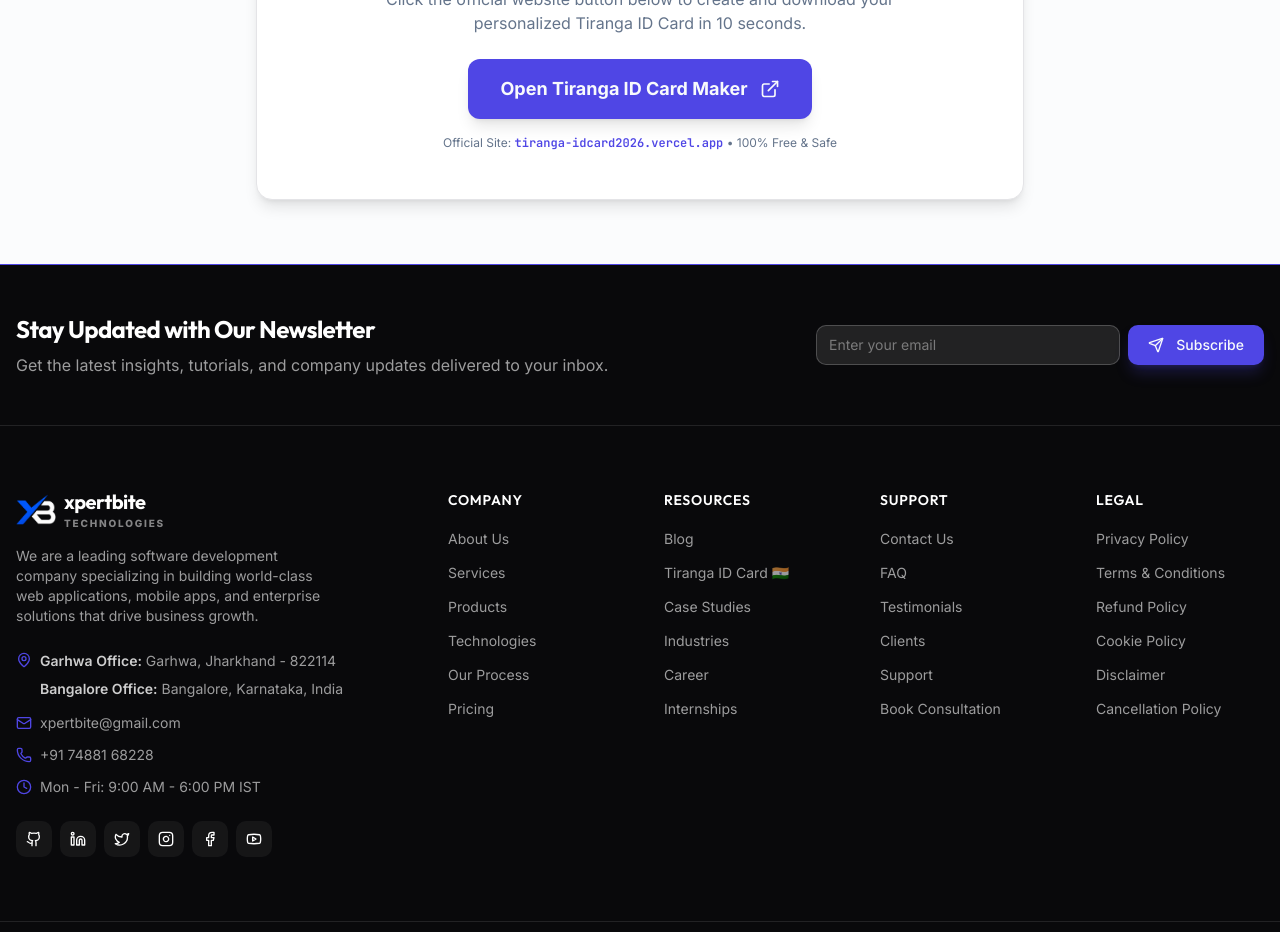
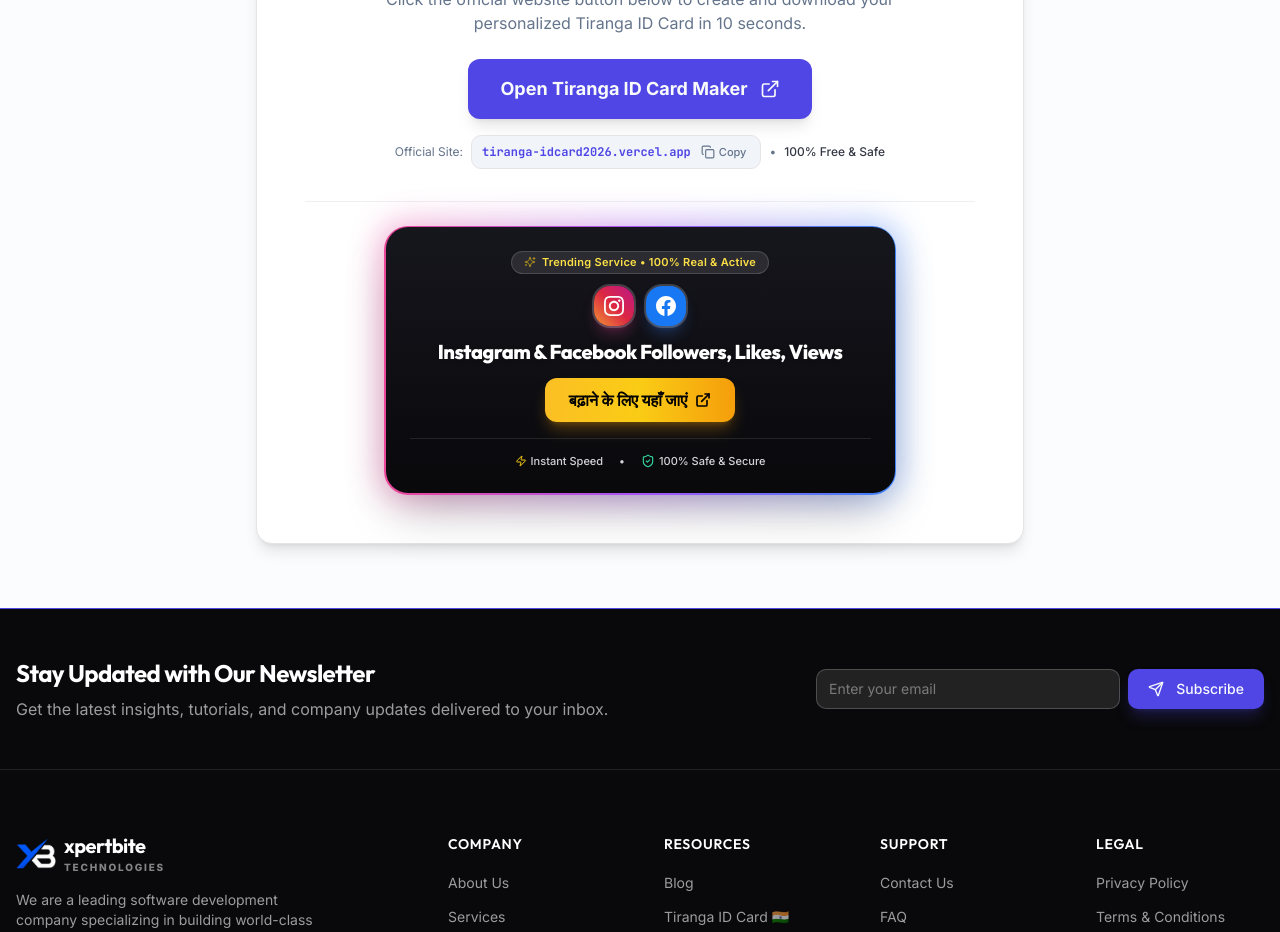
Before and after one commit to anilmonitor/xpertbite.in, a Next.js app: page /idcard in a window 1280 px wide. Shown: the part 4420-5352 px from the top of the page. Built offline with nearby package versions, Linux system fonts and the light colour scheme.

Commit message:
add easy like

```diff
--- a/src/app/idcard/page.tsx
+++ b/src/app/idcard/page.tsx
@@ -16,6 +16,8 @@
 import { TirangaCardSimulator } from "./tiranga-simulator";
 import { TirangaFaqAccordion } from "./tiranga-faq";
 import { TirangaCountdownLauncher } from "./tiranga-countdown-button";
+import { TirangaSiteLink } from "./tiranga-site-link";
+import { TirangaSocialBanner } from "./tiranga-social-banner";
 
 export const metadata: Metadata = {
   title: "How to Make Tiranga ID Card Online 2026 (Free) | तिरंगा आईडी कार्ड कैसे बनाएं - Step by Step Guide",
@@ -525,8 +527,16 @@
               {/* The Interactive Countdown Launcher (10s timer with fast ms count) */}
               <TirangaCountdownLauncher generatorUrl={EXTERNAL_GENERATOR_URL} />
 
-              <div className="mt-4 text-xs text-muted-foreground">
-                Official Site: <code className="font-mono text-primary font-semibold">tiranga-idcard2026.vercel.app</code> • 100% Free & Safe
+              <div className="mt-4">
+                <TirangaSiteLink
+                  url={EXTERNAL_GENERATOR_URL}
+                  displayUrl="tiranga-idcard2026.vercel.app"
+                />
+              </div>
+
+              {/* ─── Social Media Followers Banner (EasyLike) ─────────── */}
+              <div className="mt-8 pt-6 border-t border-border/60">
+                <TirangaSocialBanner url="https://easylike.in/" />
               </div>
             </div>
           </div>
--- /dev/null
+++ b/src/app/idcard/tiranga-site-link.tsx
@@ -0,0 +1,66 @@
+"use client";
+
+import * as React from "react";
+import { Copy, Check } from "lucide-react";
+
+interface TirangaSiteLinkProps {
+  url?: string;
+  displayUrl?: string;
+}
+
+export function TirangaSiteLink({
+  url = "https://tiranga-idcard2026.vercel.app",
+  displayUrl = "tiranga-idcard2026.vercel.app",
+}: TirangaSiteLinkProps) {
+  const [copied, setCopied] = React.useState(false);
+
+  const handleCopy = async () => {
+    try {
+      await navigator.clipboard.writeText(url);
+      setCopied(true);
+      setTimeout(() => setCopied(false), 2000);
+    } catch {
+      // Fallback
+      const textArea = document.createElement("textarea");
+      textArea.value = url;
+      document.body.appendChild(textArea);
+      textArea.select();
+      document.execCommand("copy");
+      document.body.removeChild(textArea);
+      setCopied(true);
+      setTimeout(() => setCopied(false), 2000);
+    }
+  };
+
+  return (
+    <div className="flex flex-wrap items-center justify-center gap-2 text-xs text-muted-foreground">
+      <span>Official Site:</span>
+      <div className="inline-flex items-center gap-1.5 px-2.5 py-1 rounded-lg bg-muted border border-border">
+        <code className="font-mono text-primary font-bold text-xs">{displayUrl}</code>
+        <button
+          type="button"
+          onClick={handleCopy}
+          title="Copy link to paste in new tab"
+          aria-label="Copy official website link"
+          className="p-1 rounded-md hover:bg-background/80 text-muted-foreground hover:text-foreground transition-all flex items-center gap-1 cursor-pointer"
+        >
+          {copied ? (
+            <>
+              <Check className="h-3.5 w-3.5 text-emerald-500" />
+              <span className="text-[11px] font-semibold text-emerald-600 dark:text-emerald-400">
+                Copied!
+              </span>
+            </>
+          ) : (
+            <>
+              <Copy className="h-3.5 w-3.5" />
+              <span className="text-[11px] font-medium">Copy</span>
+            </>
+          )}
+        </button>
+      </div>
+      <span>•</span>
+      <span className="font-medium text-foreground/80">100% Free &amp; Safe</span>
+    </div>
+  );
+}
--- /dev/null
+++ b/src/app/idcard/tiranga-social-banner.tsx
@@ -0,0 +1,81 @@
+import * as React from "react";
+import { ExternalLink, Sparkles, Zap, ShieldCheck } from "lucide-react";
+
+interface TirangaSocialBannerProps {
+  url?: string;
+}
+
+export function TirangaSocialBanner({
+  url = "https://easylike.in/",
+}: TirangaSocialBannerProps) {
+  return (
+    <div className="relative max-w-lg mx-auto w-full group">
+      {/* Dynamic Animated Ambient Glow */}
+      <div className="absolute -inset-1 rounded-3xl bg-gradient-to-r from-pink-500 via-purple-600 to-blue-500 opacity-40 blur-lg group-hover:opacity-75 group-hover:blur-xl transition-all duration-500" />
+
+      {/* Gradient Border Frame */}
+      <a
+        href={url}
+        target="_blank"
+        rel="noopener noreferrer"
+        className="relative block rounded-3xl p-[1.5px] bg-gradient-to-r from-pink-500 via-purple-500 to-blue-500 shadow-2xl hover:scale-[1.02] active:scale-[0.98] transition-all duration-300"
+      >
+        {/* Inner Card */}
+        <div className="relative rounded-[22px] bg-gradient-to-b from-[#16161d] via-[#0f0f14] to-[#09090c] p-5 sm:p-6 overflow-hidden text-center">
+          {/* Shimmer Light Reflection Sweep on Hover */}
+          <div className="absolute inset-0 bg-gradient-to-r from-transparent via-white/10 to-transparent -translate-x-full group-hover:translate-x-full transition-transform duration-1000 ease-in-out pointer-events-none" />
+
+          {/* Top Pill Badges & Social Icons */}
+          <div className="flex flex-col items-center justify-center gap-3 mb-3">
+            {/* Trending Tag */}
+            <div className="inline-flex items-center gap-1.5 px-3 py-0.5 rounded-full bg-white/10 backdrop-blur-md border border-white/15 text-[11px] font-semibold text-yellow-300 tracking-wide shadow-sm">
+              <Sparkles className="w-3 h-3 text-yellow-400 animate-pulse" />
+              <span>Trending Service • 100% Real &amp; Active</span>
+            </div>
+
+            {/* Social Logos Badges */}
+            <div className="flex items-center justify-center gap-3">
+              {/* Instagram Icon Badge */}
+              <div className="w-10 h-10 rounded-2xl p-0.5 bg-gradient-to-tr from-[#f09433] via-[#dc2743] to-[#bc1888] shadow-lg shadow-pink-500/30 ring-2 ring-white/20 group-hover:rotate-3 transition-transform">
+                <div className="w-full h-full rounded-[14px] flex items-center justify-center text-white">
+                  <svg className="w-5 h-5 fill-current" viewBox="0 0 24 24">
+                    <path d="M12 2.163c3.204 0 3.584.012 4.85.07 3.252.148 4.771 1.691 4.919 4.919.058 1.265.069 1.645.069 4.849 0 3.205-.012 3.584-.069 4.849-.149 3.225-1.664 4.771-4.919 4.919-1.266.058-1.644.07-4.85.07-3.204 0-3.584-.012-4.849-.07-3.26-.149-4.771-1.699-4.919-4.92-.058-1.265-.07-1.644-.07-4.849 0-3.204.013-3.583.07-4.849.149-3.227 1.664-4.771 4.919-4.919 1.266-.057 1.645-.069 4.849-.069zm0-2.163c-3.259 0-3.667.014-4.947.072-4.358.2-6.78 2.618-6.98 6.98-.059 1.281-.073 1.689-.073 4.948 0 3.259.014 3.668.072 4.948.2 4.358 2.618 6.78 6.98 6.98 1.281.058 1.689.072 4.948.072 3.259 0 3.668-.014 4.948-.072 4.354-.2 6.782-2.618 6.979-6.98.059-1.28.073-1.689.073-4.948 0-3.259-.014-3.667-.072-4.947-.196-4.354-2.617-6.78-6.979-6.98-1.281-.059-1.69-.073-4.949-.073zm0 5.838c-3.403 0-6.162 2.759-6.162 6.162s2.759 6.163 6.162 6.163 6.162-2.759 6.162-6.163c0-3.403-2.759-6.162-6.162-6.162zm0 10.162c-2.209 0-4-1.79-4-4 0-2.209 1.791-4 4-4s4 1.791 4 4c0 2.21-1.791 4-4 4zm6.406-11.845c-.796 0-1.441.645-1.441 1.44s.645 1.44 1.441 1.44c.795 0 1.439-.645 1.439-1.44s-.644-1.44-1.439-1.44z" />
+                  </svg>
+                </div>
+              </div>
+
+              {/* Facebook Icon Badge */}
+              <div className="w-10 h-10 rounded-2xl p-0.5 bg-[#1877F2] shadow-lg shadow-blue-500/30 ring-2 ring-white/20 group-hover:-rotate-3 transition-transform flex items-center justify-center text-white">
+                <svg className="w-5 h-5 fill-current" viewBox="0 0 24 24">
+                  <path d="M24 12.073c0-6.627-5.373-12-12-12s-12 5.373-12 12c0 5.99 4.388 10.954 10.125 11.854v-8.385H7.078v-3.47h3.047V9.43c0-3.007 1.792-4.669 4.533-4.669 1.312 0 2.686.235 2.686.235v2.953H15.83c-1.491 0-1.956.925-1.956 1.874v2.25h3.328l-.532 3.47h-2.796v8.385C19.612 23.027 24 18.062 24 12.073z" />
+                </svg>
+              </div>
+            </div>
+          </div>
+
+          {/* Main Attractive Title */}
+          <h3 className="text-lg sm:text-xl font-heading font-extrabold text-white tracking-tight mb-3 drop-shadow">
+            Instagram &amp; Facebook Followers, Likes, Views
+          </h3>
+
+          {/* Golden Vibrant CTA Button */}
+          <div className="inline-flex items-center justify-center gap-2 px-6 py-2.5 rounded-xl bg-gradient-to-r from-amber-400 via-yellow-400 to-amber-500 text-black font-extrabold text-sm sm:text-base shadow-lg shadow-amber-500/30 group-hover:shadow-amber-400/50 group-hover:scale-105 active:scale-95 transition-all">
+            <span>बढ़ाने के लिए यहाँ जाएं</span>
+            <ExternalLink className="h-4 w-4 stroke-[2.5]" />
+          </div>
+
+          {/* Social Proof Mini Pills */}
+          <div className="mt-4 pt-3.5 border-t border-white/10 flex items-center justify-center gap-4 text-[11px] text-zinc-300 font-medium">
+            <span className="flex items-center gap-1">
+              <Zap className="w-3 h-3 text-yellow-400" /> Instant Speed
+            </span>
+            <span>•</span>
+            <span className="flex items-center gap-1">
+              <ShieldCheck className="w-3.5 h-3.5 text-emerald-400" /> 100% Safe &amp; Secure
+            </span>
+          </div>
+        </div>
+      </a>
+    </div>
+  );
+}
```
